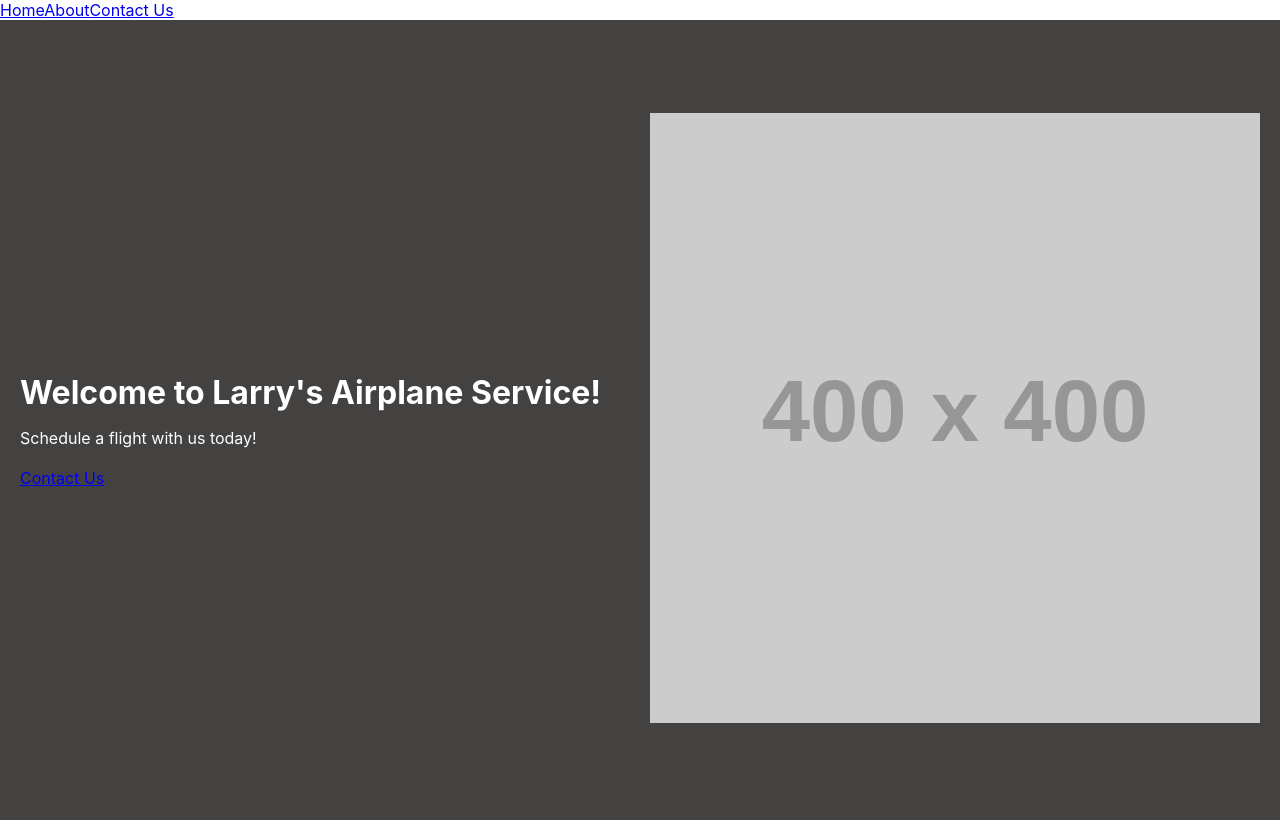
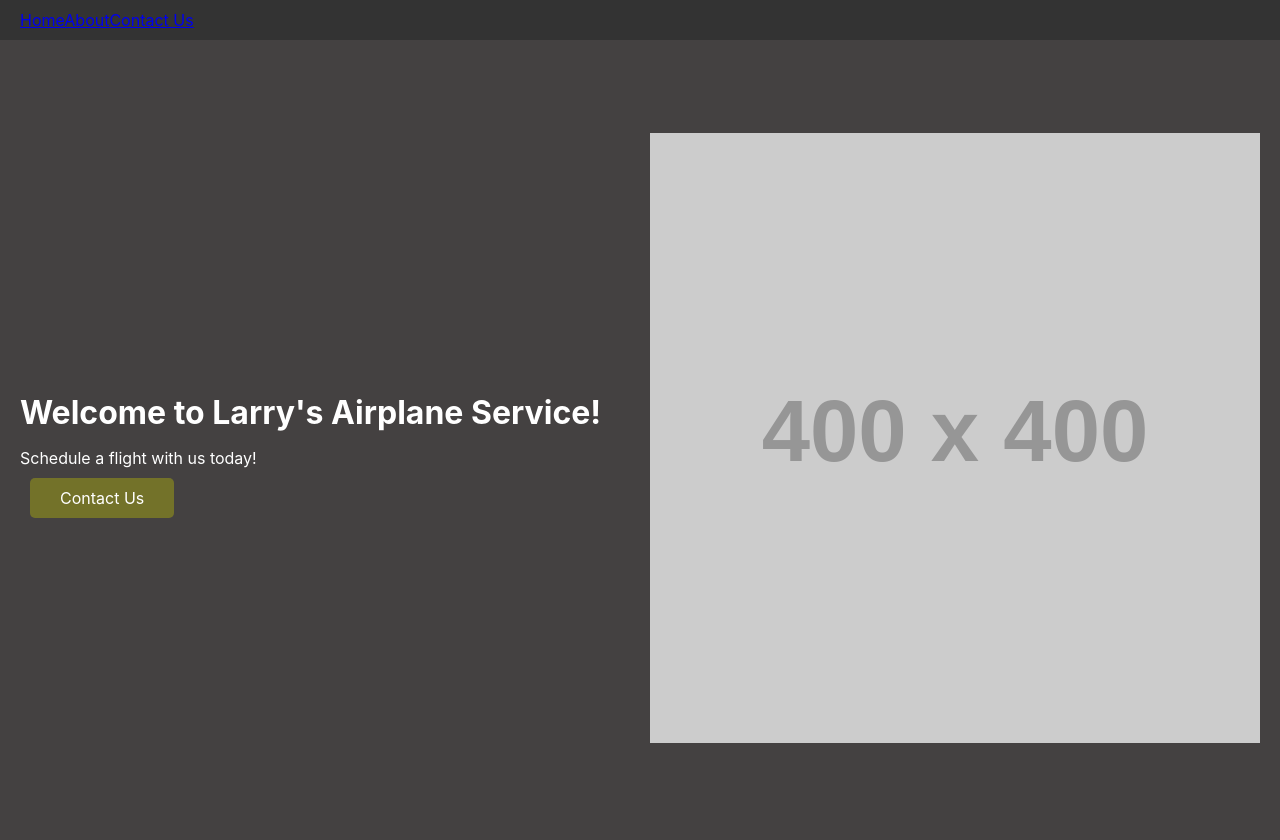
Before and after one commit to Doidae/Work-Airplane-Website, a React (Create React App) app in the folder frontend/: page / in a window 1280 px wide. Built offline with nearby package versions, Linux system fonts and the light colour scheme.

Commit message:
Added some styling

```diff
--- a/frontend/src/components/Navbar.js
+++ b/frontend/src/components/Navbar.js
@@ -4,8 +4,8 @@ import { Link } from 'react-router-dom'
 
 const Navbar = () => {
     return(
-        <nav>
-            <div>
+        <nav className = 'navbar'>
+            <div className='navbar-right'>
                 <Link to='/'>Home</Link>
                 <Link to='/about'>About</Link>
                 <Link to='/contact'>Contact Us</Link>
--- a/frontend/src/components/style/Navbar.css
+++ b/frontend/src/components/style/Navbar.css
@@ -0,0 +1,42 @@
+.navbar {
+    display: flex;
+    justify-content: space-between;
+    align-items: center;
+    background-color: #333;
+    padding: 10px 20px;
+}
+    .navbar-left {
+        display: flex;
+        align-items: center;
+    }
+    .navbar-logo {
+        height: 30px;
+        margin-right: 10px;
+    }
+    .navbar-title {
+        color: white;
+    }
+    .navbar-button {
+        text-decoration: none;
+        background-color: #555;
+        color: white;
+        border: none;
+        padding: 10px 10px;
+        margin: left;
+        cursor: pointer;
+        border-radius: 5px;
+    }
+    .navbar-button2 {
+        text-decoration: none;
+        background-color: rgba(151, 151, 24, 0.568);
+        color: white;
+        border: none;
+        padding: 10px 30px;
+        margin: left;
+        cursor: pointer;
+        border-radius: 5px;
+        margin-left: 10px;
+    }
+    .navbar-hover {
+        background-color: #777;
+}
```
